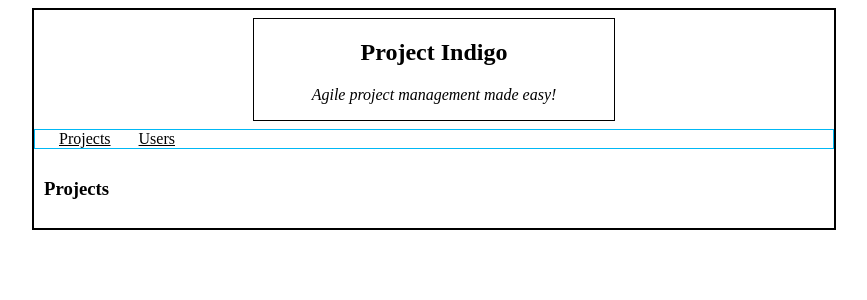
After one commit to mterry/Indigo, a Python web app: template templates/projects.html in a window 1280 px wide. The commit adds this page. Shown: the top 300 px of the page, without its empty margins (206-1073 px from the left). Run offline with Jinja, Linux system fonts and the light colour scheme; the template is opened without the code that fills it, so the values that code supplies are empty.

Commit message:
Added: A simple landing page and a projects page.
Figured out how to get css files working, had to create a static directory in indigo, and then an indigo directory in there.

Updated: urls.py now points to our landing view, projects, and a test view for creating new test projects.

```diff
--- /dev/null
+++ b/static/indigo/css/base.css
@@ -0,0 +1,57 @@
+#page
+{
+	width: 800px;
+	margin: 0px auto;
+	border: 2px solid black;
+}
+
+#header
+{
+	width: 360px;
+	margin: 8px auto;
+	border: 1px solid black;
+
+	text-align: center;
+}
+#header p
+{
+	font-style: italic;
+}
+
+#menu
+{
+	border: 1px solid #00B8F5;
+}
+#menu ul
+{
+	list-style-type: none;
+	margin: 0;
+	padding: 0 12px;
+}
+#menu li
+{
+	margin: 1px 10px;
+	padding: 2px;
+	display: inline;
+}
+#menu li.selected, #menu li.selected:hover
+{
+	background-color: #00B8F5;
+}
+#menu li a, #menu li.selected
+{
+	color: black;
+}
+#menu li:hover
+{
+	background-color: #33CCFF;
+}
+#menu li:hover a
+{
+	text-decoration: none;
+}
+
+#content
+{
+	padding: 10px;
+}
--- /dev/null
+++ b/templates/base.html
@@ -0,0 +1,34 @@
+<!DOCTYPE HTML PUBLIC "-//W3C//DTD HTML 4.01//EN" "http://www.w3.org/TR/html4/strict.dtd">
+<html>
+<head>
+	<title>Project Indigo{% block title %}{% endblock %}</title>
+
+	<link rel="stylesheet" type"text/css" href="/static/indigo/css/base.css" />
+</head>
+
+
+<body>
+
+	<div id="page">
+		<div id="header">
+			<h2>Project Indigo</h2>
+			<p>Agile project management made easy!</p>
+		</div>
+
+		<div id="menu">
+			<ul>
+				{% block menuElements %}
+				{# <li>Users</li> #}
+				<li><a href="projects/">Projects</a></li>
+				<li><a href="users/">Users</a></li>
+				{% endblock %}
+			</ul>
+		</div>
+
+		<div id="content">
+		{% block content %}{% endblock %}
+		</div>
+	</div>
+
+</body>
+</html>
--- /dev/null
+++ b/templates/projects.html
@@ -0,0 +1,13 @@
+{% extends "base.html" %}
+
+{% block content %}
+	<h3>Projects</h3>
+
+	<ul id="projectsList">
+	{% for project in project_list %}
+		<li class="project">
+			<div class="projectName">{{project.name}}</div>
+		</li>
+	{% endfor %}
+	</ul>
+{% endblock %}
--- a/urls.py
+++ b/urls.py
@@ -1,7 +1,10 @@
 from django.conf.urls.defaults import patterns, include, url
 
 urlpatterns = patterns('indigo.views',
-	url(r'^/', 'index'),
+	url(r'^/$', 'index'),
+	url(r'^/projects/(?P<filter_type>.*)$', 'projects_list'),
+	url(r'^/add_project/(?P<name>.*)$', 'create_project'),
+
     # Examples:
     # url(r'^/', 'main'),
     # url(r'^login/', 'user_auth', name='login'),
```
Also changed, not shown: static/indigo/css/projects.css (added, +12 -0 lines), templates/index.html (+5 -2 lines), views.py (+34 -6 lines).
